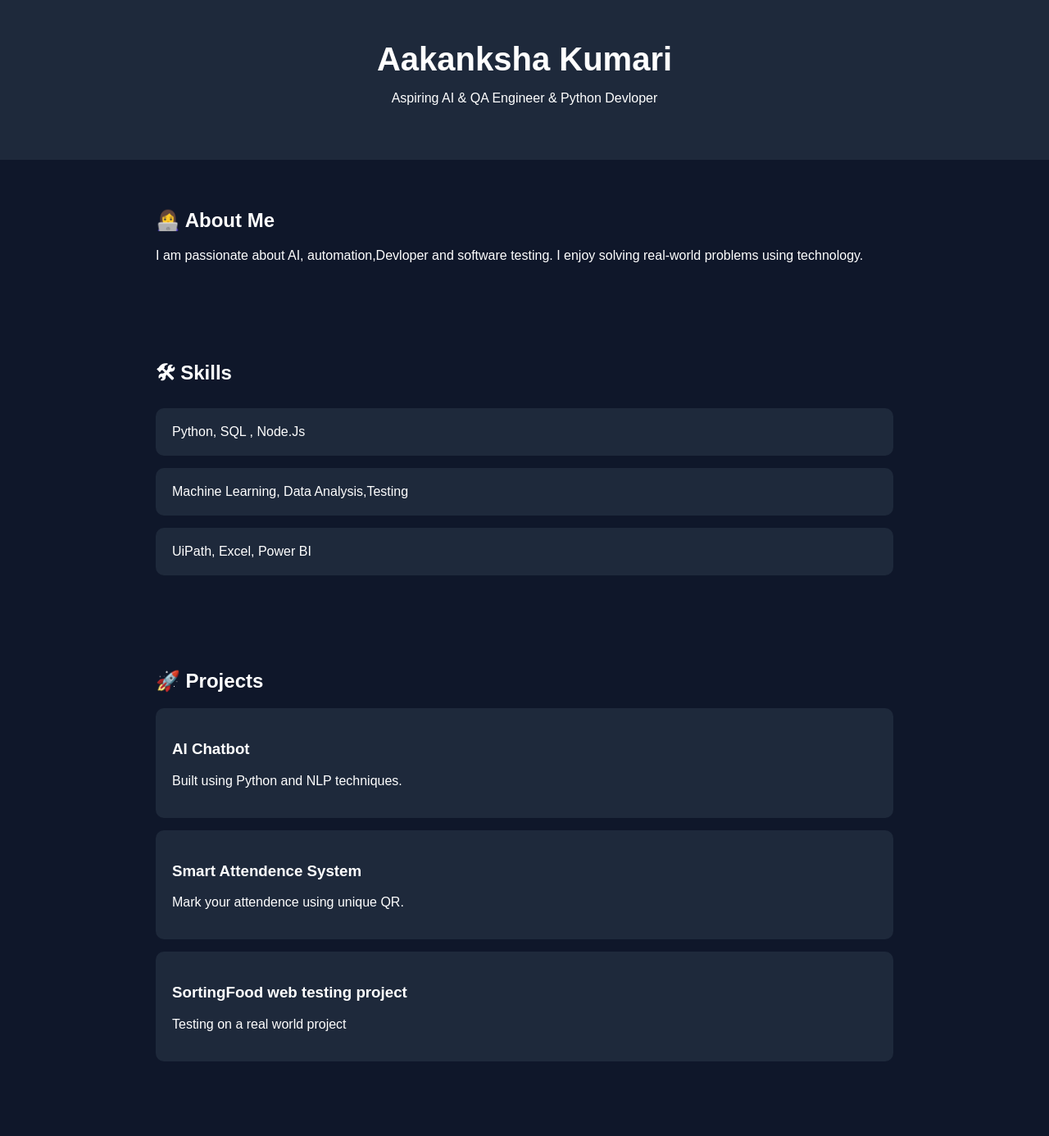
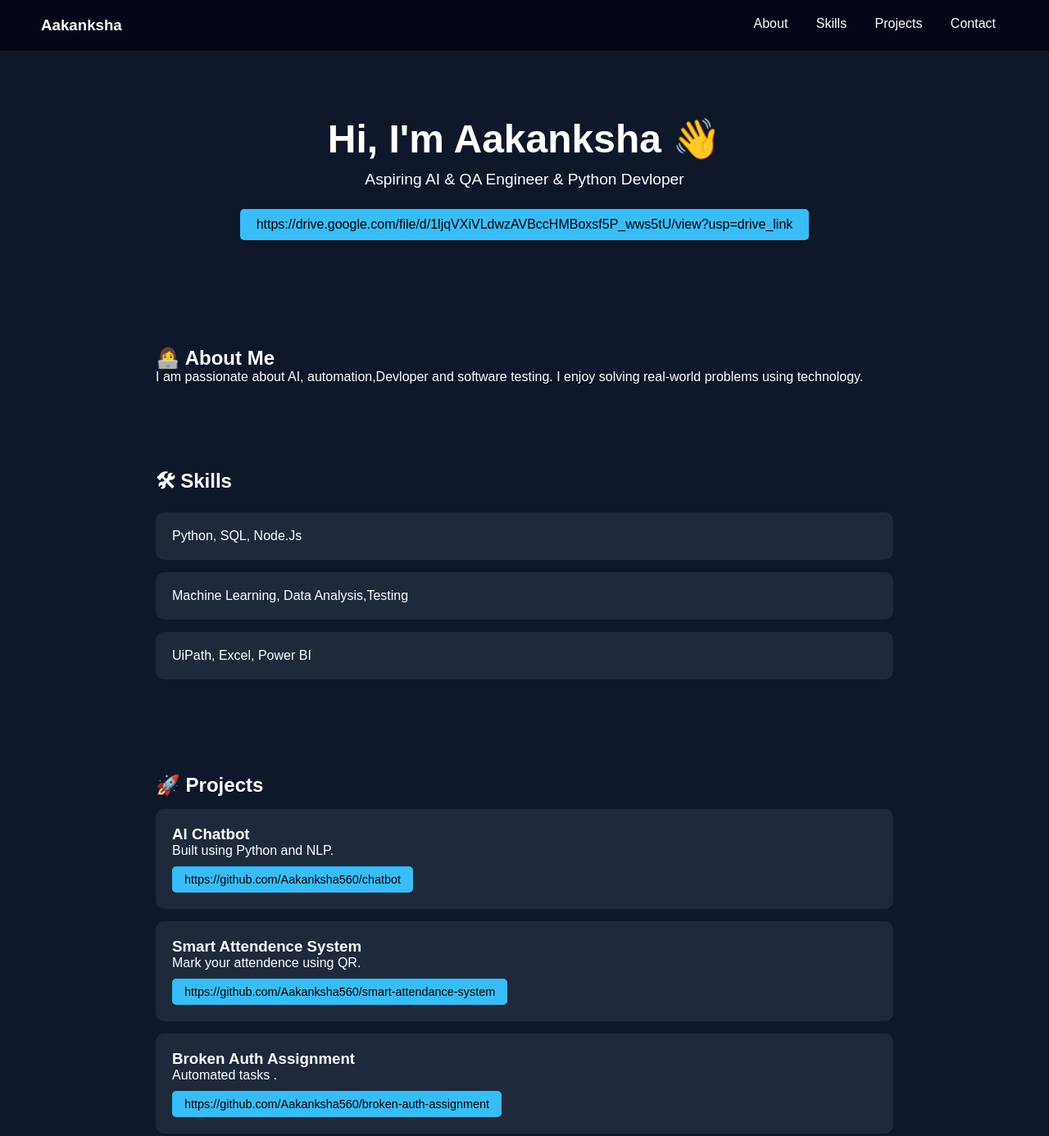
Before and after one commit to Aakanksha560/aakanksha560.github.io, a plain HTML site: page index.html in a window 1280 px wide. Shown: the top 1386 px of the page at 82% size. Drawn offline with Linux system fonts and the light colour scheme.

Commit message:
Update portfolio title and improve styling

```diff
--- a/index.html
+++ b/index.html
@@ -3,33 +3,75 @@
 <head>
 <meta charset="UTF-8">
 <meta name="viewport" content="width=device-width, initial-scale=1.0">
-<title>Aakanksha Portfolio</title>
+<title>Aakanksha Kumari | Portfolio</title>
 
 <style>
+* {
+    margin: 0;
+    padding: 0;
+    box-sizing: border-box;
+    scroll-behavior: smooth;
+}
+
 body {
     font-family: Arial, sans-serif;
-    margin: 0;
     background: #0f172a;
     color: white;
 }
 
-header {
-    text-align: center;
-    padding: 50px;
-    background: #1e293b;
+/* Navbar */
+nav {
+    display: flex;
+    justify-content: space-between;
+    padding: 20px 50px;
+    background: #020617;
+    position: sticky;
+    top: 0;
 }
 
-h1 {
-    margin: 0;
-    font-size: 2.5rem;
+nav a {
+    color: white;
+    margin: 0 15px;
+    text-decoration: none;
 }
 
+nav a:hover {
+    color: #38bdf8;
+}
+
+/* Hero */
+.hero {
+    text-align: center;
+    padding: 80px 20px;
+}
+
+.hero h1 {
+    font-size: 3rem;
+}
+
+.hero p {
+    margin: 10px 0;
+    font-size: 1.2rem;
+}
+
+.btn {
+    display: inline-block;
+    margin-top: 15px;
+    padding: 10px 20px;
+    background: #38bdf8;
+    color: black;
+    border-radius: 5px;
+    text-decoration: none;
+}
+
+/* Sections */
 section {
-    padding: 40px;
-    max-width: 900px;
+    padding: 50px;
+    max-width: 1000px;
     margin: auto;
 }
 
+/* Cards */
 .card {
     background: #1e293b;
     padding: 20px;
@@ -39,12 +81,26 @@ section {
 }
 
 .card:hover {
-    transform: scale(1.03);
+    transform: translateY(-5px);
 }
 
-a {
-    color: #38bdf8;
+/* Project buttons */
+.project-btns a {
+    display: inline-block;
+    margin: 10px 10px 0 0;
+    padding: 8px 15px;
+    background: #38bdf8;
+    color: black;
+    border-radius: 5px;
     text-decoration: none;
+    font-size: 0.9rem;
+}
+
+/* Footer */
+footer {
+    text-align: center;
+    padding: 20px;
+    background: #020617;
 }
 </style>
 
@@ -52,47 +108,81 @@ a {
 
 <body>
 
-<header>
-    <h1>Aakanksha Kumari</h1>
+<!-- Navbar -->
+<nav>
+    <h3>Aakanksha</h3>
+    <div>
+        <a href="#about">About</a>
+        <a href="#skills">Skills</a>
+        <a href="#projects">Projects</a>
+        <a href="#contact">Contact</a>
+    </div>
+</nav>
+
+<!-- Hero -->
+<div class="hero">
+    <h1>Hi, I'm Aakanksha 👋</h1>
     <p>Aspiring AI & QA Engineer & Python Devloper</p>
-</header>
+    <a href="#" class="btn">https://drive.google.com/file/d/1ljqVXiVLdwzAVBccHMBoxsf5P_wws5tU/view?usp=drive_link</a>
+</div>
 
-<section>
+<!-- About -->
+<section id="about">
     <h2>👩‍💻 About Me</h2>
     <p>I am passionate about AI, automation,Devloper and software testing. I enjoy solving real-world problems using technology.</p>
 </section>
 
-<section>
+<!-- Skills -->
+<section id="skills">
     <h2>🛠 Skills</h2>
-    <div class="card">Python, SQL , Node.Js</div>
+    <div class="card">Python, SQL, Node.Js</div>
     <div class="card">Machine Learning, Data Analysis,Testing</div>
     <div class="card">UiPath, Excel, Power BI</div>
 </section>
 
-<section>
+<!-- Projects -->
+<section id="projects">
     <h2>🚀 Projects</h2>
+
     <div class="card">
         <h3>AI Chatbot</h3>
-        <p>Built using Python and NLP techniques.</p>
+        <p>Built using Python and NLP.</p>
+        <div class="project-btns">
+            <a href="#">https://github.com/Aakanksha560/chatbot</a>
+        </div>
     </div>
 
     <div class="card">
         <h3>Smart Attendence System</h3>
-        <p>Mark your attendence using unique QR.</p>
+        <p>Mark your attendence using QR.</p>
+        <div class="project-btns">
+            <a href="#">https://github.com/Aakanksha560/smart-attendance-system</a>
+
+        </div>
     </div>
 
     <div class="card">
-        <h3>SortingFood web testing project</h3>
-        <p>Testing on a real world project</p>
+        <h3>Broken Auth Assignment</h3>
+        <p>Automated tasks .</p>
+        <div class="project-btns">
+            <a href="#">https://github.com/Aakanksha560/broken-auth-assignment</a>
+        </div>
     </div>
+
 </section>
 
-<section>
+<!-- Contact -->
+<section id="contact">
     <h2>📞 Contact</h2>
     <p>Email: aakanksha.bth24@gmail.com</p>
     <p><a href="#">https://www.linkedin.com/in/aakanksha-kumari-b55b17315?utm_source=share&utm_campaign=share_via&utm_content=profile&utm_medium=android_app</a></p>
     <p><a href="#">https://github.com/Aakanksha560</a></p>
 </section>
 
+<!-- Footer -->
+<footer>
+    <p>© 2026 Aakanksha Kumari</p>
+</footer>
+
 </body>
 </html>
```
